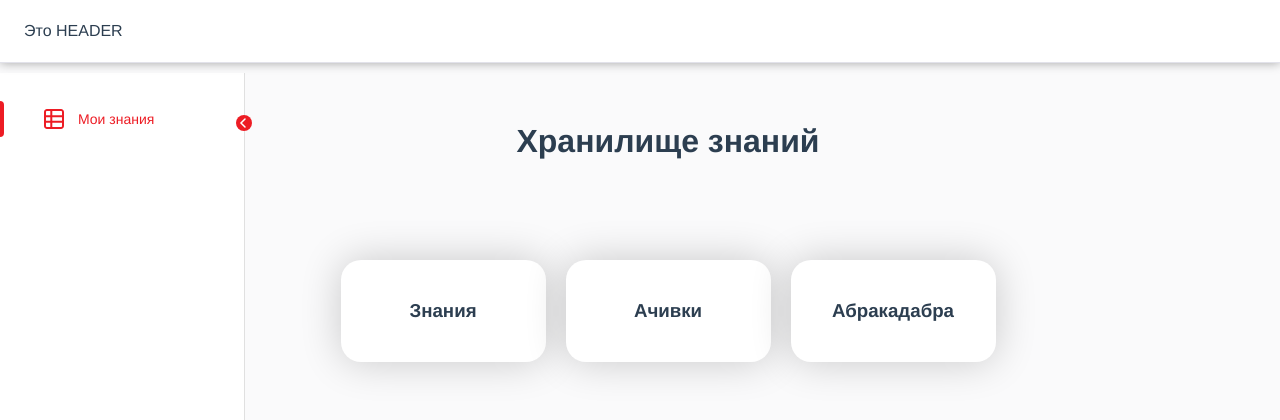
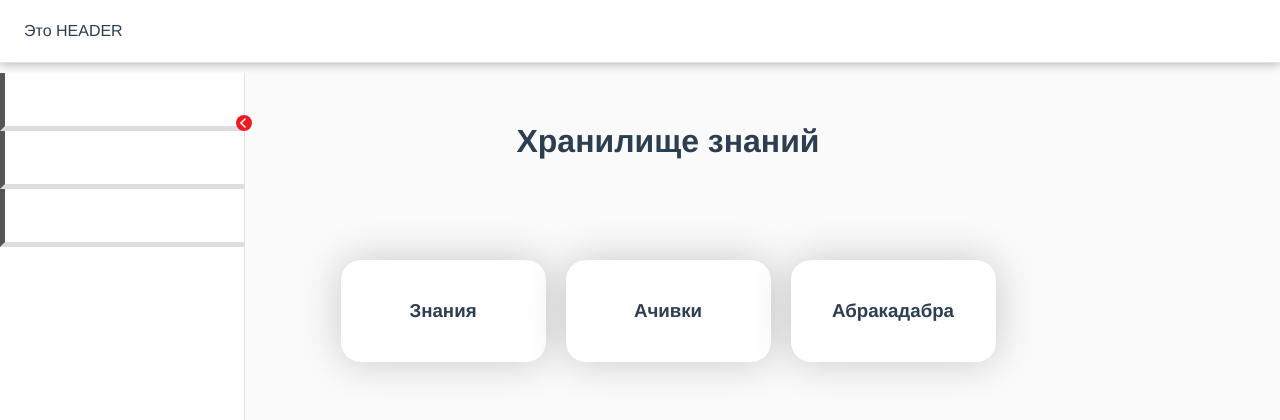
Before and after one commit to VShka/KnowledgeStorage, a Vue app: page / in a window 1280 px wide. Shown: the top 420 px of the page. Built offline with nearby package versions, Linux system fonts and the light colour scheme.

Commit message:
Feature/ks accordeon navigation (#8)
* Набросал примерный код аккордеона

```diff
--- a/src/App.vue
+++ b/src/App.vue
@@ -4,6 +4,7 @@
 
 <style lang="scss">
 @import "assets/css/normalize.css";
+@import url("https://maxcdn.bootstrapcdn.com/font-awesome/4.7.0/css/font-awesome.min.css");
 body {
   font-weight: 400;
   color: #171725;
--- /dev/null
+++ b/src/components/nav-accordeon/nav-accord.scss
@@ -0,0 +1,68 @@
+.nav-accordeon {
+  $w: 80px;
+  $h: 500px;
+  width: 100%;
+  height: 290px;
+  background: #fff;
+  transform: translateZ(0);
+  &:hover .nav-accordeon__container {
+    height: 20%;
+  }
+  .nav-accordeon__container {
+    // position: relative;
+    // float: left;
+    width: 100%;
+    height: 20%;
+    color: #aaa;
+    border-bottom: 5px solid #ddd;
+    border-left: 5px solid #555;
+    transition: .5s width;
+    overflow: hidden;
+    cursor: pointer;
+    &:hover {
+      height: 40%;
+      color: #555;
+      border-left: 5px solid rgb(206, 4, 4);
+    }
+    .nav-accordeon__icon_small {
+      // position: absolute;
+      // top: 0;
+      // left: 0;
+      height: ($h/5);
+      line-height: 78px;
+      text-align: center;
+      font-family: fontawesome;
+      font-size: 24px;
+    }
+    .nav-accordeon__icon_large {
+      // position: absolute;
+      // top: 22px;
+      // left: 100px;
+      .nav-accordeon__link-title, .nav-accordeon__link-text {
+        font-size: 16px;
+        font-weight: 700;
+        white-space: nowrap;
+      }
+      .nav-accordeon__link-text {
+        margin-top: 8px;
+        font-size: 12px;
+      }
+    }
+    .nav-accordeon__icon_preview {
+      // position: absolute;
+      // top: 0;
+      // left: 7px;
+      font-family: fontawesome;
+      font-size: 12px;
+      line-height: 78px;
+      transition: .5s opacity;
+      opacity: 0;
+    }
+    &:hover .nav-accordeon__icon_preview {
+      opacity: 0;
+    }
+  }
+  &:hover .nav-accordeon__icon_preview {
+    opacity: 1;
+  }
+}
--- /dev/null
+++ b/src/components/nav-accordeon/nav-accordeon.vue
@@ -0,0 +1,36 @@
+<template>
+  <nav class="nav-accordeon">
+    <div class="nav-accordeon__container">
+      <div class="nav-accordeon__icon_preview">&#xf1cb;</div>
+      <div class="nav-accordeon__icon_small">&#xf1cb;</div>
+      <div class="nav-accordeon__icon_large">
+        <h3 class="nav-accordeon__link-title">Статьи</h3>
+        <p class="nav-accordeon__link-text">Text</p>
+      </div>
+    </div>
+    <div class="nav-accordeon__container">
+      <div class="nav-accordeon__icon_preview">&#xf17d;</div>
+      <div class="nav-accordeon__icon_small">&#xf17d;</div>
+      <div class="nav-accordeon__icon_large">
+        <h3 class="nav-accordeon__link-title">Книги</h3>
+        <p class="nav-accordeon__link-text">Text</p>
+      </div>
+    </div>
+    <div class="nav-accordeon__container">
+      <div class="nav-accordeon__icon_preview">&#xf26e;</div>
+      <div class="nav-accordeon__icon_small">&#xf26e;</div>
+      <div class="nav-accordeon__icon_large">
+        <h3 class="nav-accordeon__link-title">Видео</h3>
+        <p class="nav-accordeon__link-text">Text</p>
+      </div>
+    </div>
+  </nav>
+</template>
+
+<script lang="ts">
+export default {
+  name: "AccordeonMenu"
+};
+</script>
+
+<style lang="scss" src="./nav-accord.scss"></style>
--- a/src/components/sidebar/sidebar.scss
+++ b/src/components/sidebar/sidebar.scss
@@ -65,27 +65,12 @@
   font-weight: 500;
 }
 
-.sidebar__menu-link-icon {
-  flex: 0 0 24px;
-  height: 24px;
-  width: 24px;
-  display: block;
-  background-repeat: no-repeat;
-  background-position: center;
-  vertical-align: middle;
-}
-
-.sidebar__menu-link-icon_list {
-  background-image: url("~@/assets/img/icons/list-icon-red.svg");
-}
-
 .sidebar__menu-link-text {
   color: #92929D;
   font-weight: 400;
   font-size: 14px;
   line-height: 20px;
   vertical-align: middle;
-  margin-left: 12px;
   white-space: nowrap;
 }
 
--- a/src/components/sidebar/sidebar.vue
+++ b/src/components/sidebar/sidebar.vue
@@ -1,6 +1,19 @@
 <template>
   <aside class="sidebar" :class="{ sidebar_collapsed: isCollapsed }">
-    <nav class="sidebar__menu">
+    <transition
+      name="menu-link-text-fade"
+      enter-class="sidebar__menu-link-text_fade-enter"
+      leave-class="sidebar__menu-link-text_fade-leave"
+      enter-active-class="sidebar__menu-link-text_fade-enter"
+      leave-active-class="sidebar__menu-link-text_fade-leave"
+      enter-to-class="sidebar__menu-link-text_fade-enter-from"
+      leave-to-class="sidebar__menu-link-text_fade-leave-to"
+    >
+      <div v-show="isCollapsed" class="sidebar__menu-link-text">
+        <AccordeonMenu />
+      </div>
+    </transition>
+    <!-- <nav class="sidebar__menu">
       <ul class="sidebar__menu-list">
         <li class="sidebar__menu-item">
           <router-link
@@ -9,26 +22,10 @@
             active-class="sidebar__menu-link_active"
             :to="{ name: 'index' }"
           >
-            <span
-              class="sidebar__menu-link-icon sidebar__menu-link-icon_list"
-            ></span>
-            <transition
-              name="menu-link-text-fade"
-              enter-class="sidebar__menu-link-text_fade-enter"
-              leave-class="sidebar__menu-link-text_fade-leave"
-              enter-active-class="sidebar__menu-link-text_fade-enter"
-              leave-active-class="sidebar__menu-link-text_fade-leave"
-              enter-to-class="sidebar__menu-link-text_fade-enter-from"
-              leave-to-class="sidebar__menu-link-text_fade-leave-to"
-            >
-              <span v-show="isCollapsed" class="sidebar__menu-link-text"
-                >Мои знания</span
-              >
-            </transition>
           </router-link>
         </li>
       </ul>
-    </nav>
+    </nav> -->
     <button
       class="sidebar__collapse-btn"
       :class="{ 'sidebar__collapse-btn_collapsed': isCollapsed }"
@@ -37,8 +34,12 @@
   </aside>
 </template>
 <script lang="ts">
+import AccordeonMenu from "@/components/nav-accordeon/nav-accordeon.vue";
 export default {
   name: "Sidebar",
+  components: {
+    AccordeonMenu
+  },
   props: ["isCollapsed"]
 };
 </script>
```
Also changed, not shown: 1 other file (tests, documents, lock files or other folders).
